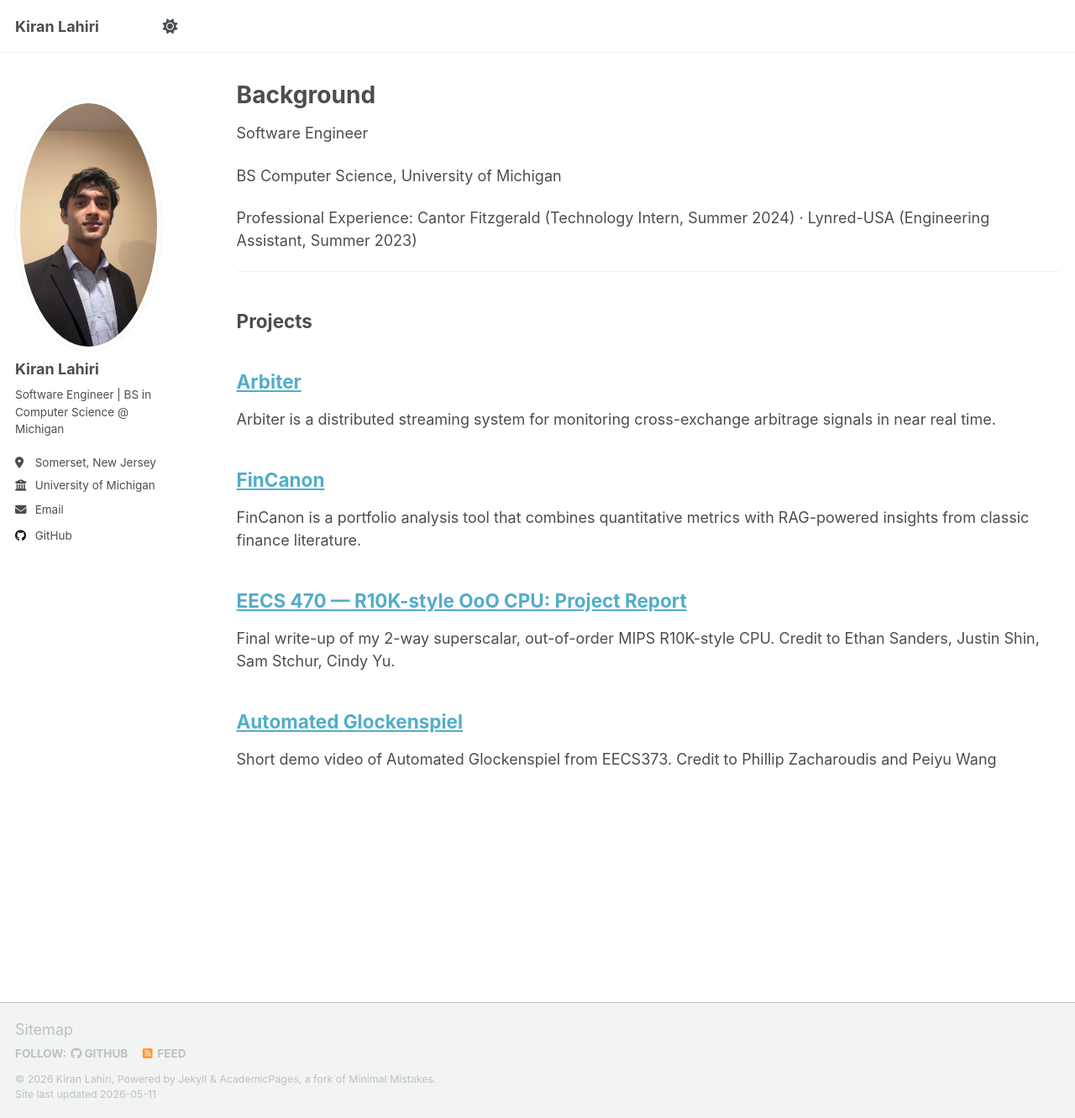
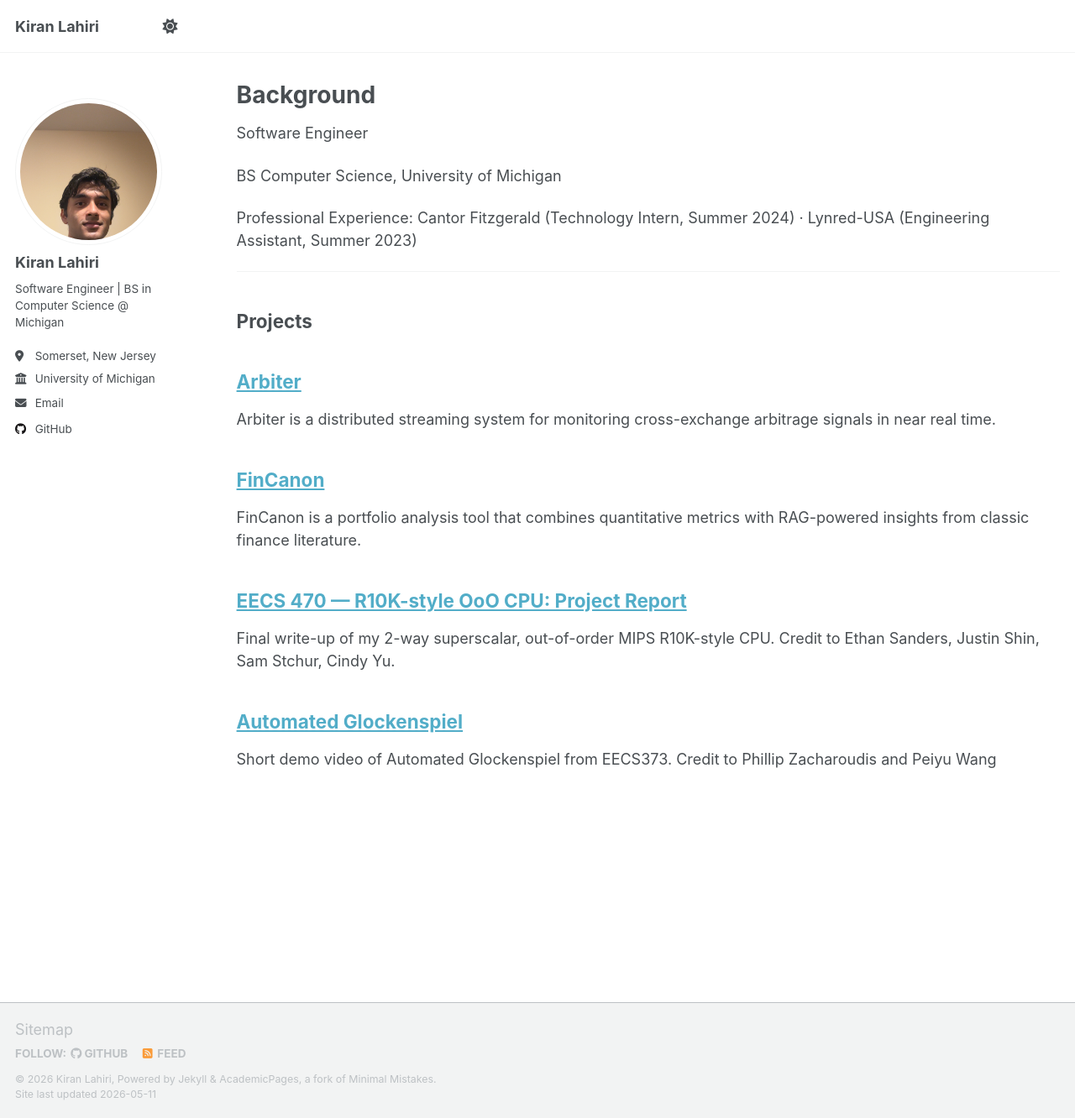
Before and after one commit to kiranlahiri/kiranlahiri.github.io, a Jekyll site: the page built from _pages/about.md, in a window 1280 px wide and 1332 px high. Shown: the whole window at 84% size. Built offline with Jekyll 4.4.1, drawn with Linux system fonts in a browser that asks for light colours; a script that is not in the unit is left out.

Commit message:
resizing icon

```diff
--- a/_sass/layout/_sidebar.scss
+++ b/_sass/layout/_sidebar.scss
@@ -96,6 +96,10 @@
   img {
     max-width: 175px;
     border-radius: 50%;
+    width: 175px;
+    height: 175px;
+    object-fit: cover;
+    object-position: center top;
 
     @include breakpoint($large) {
       padding: 5px;
```
